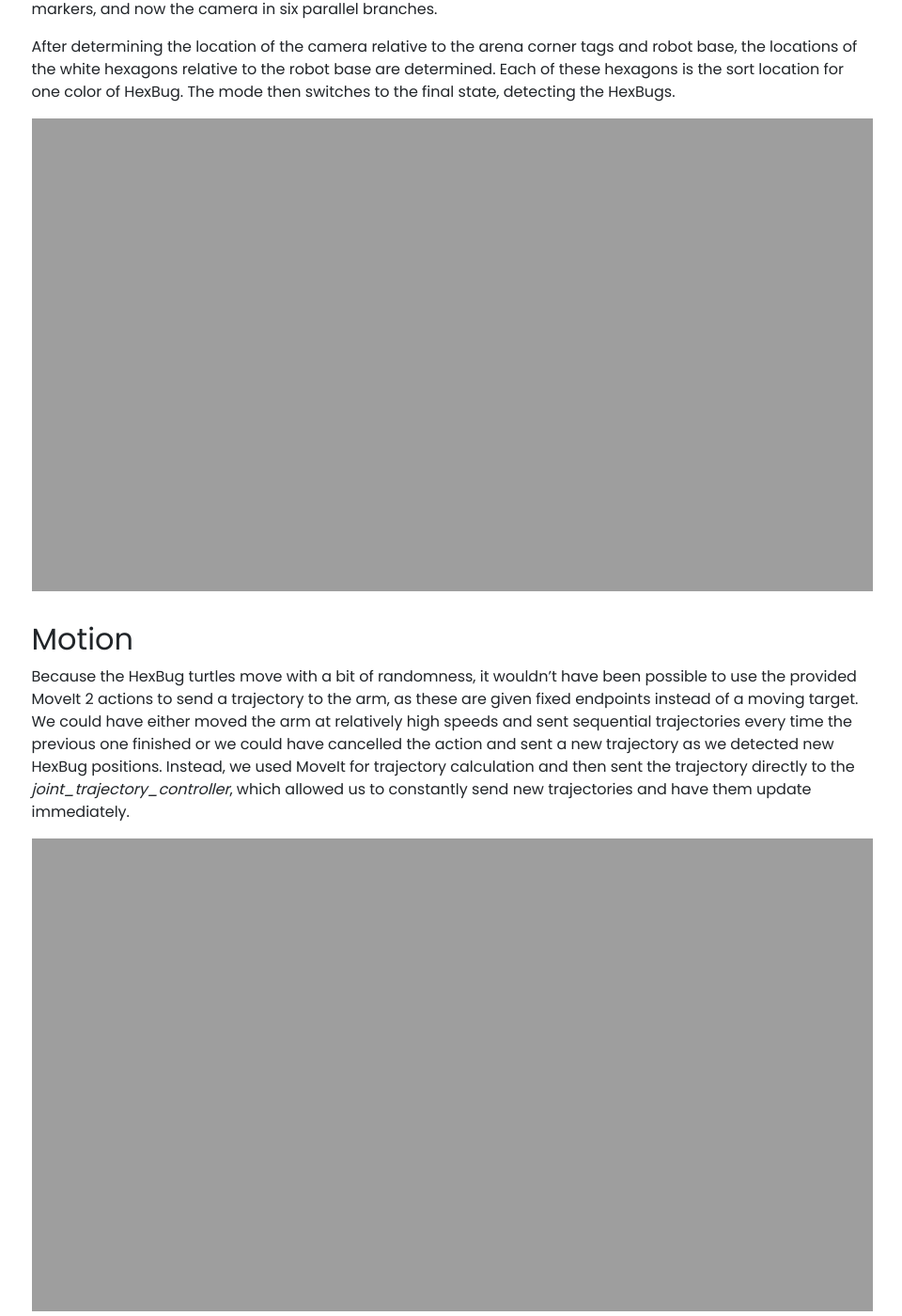
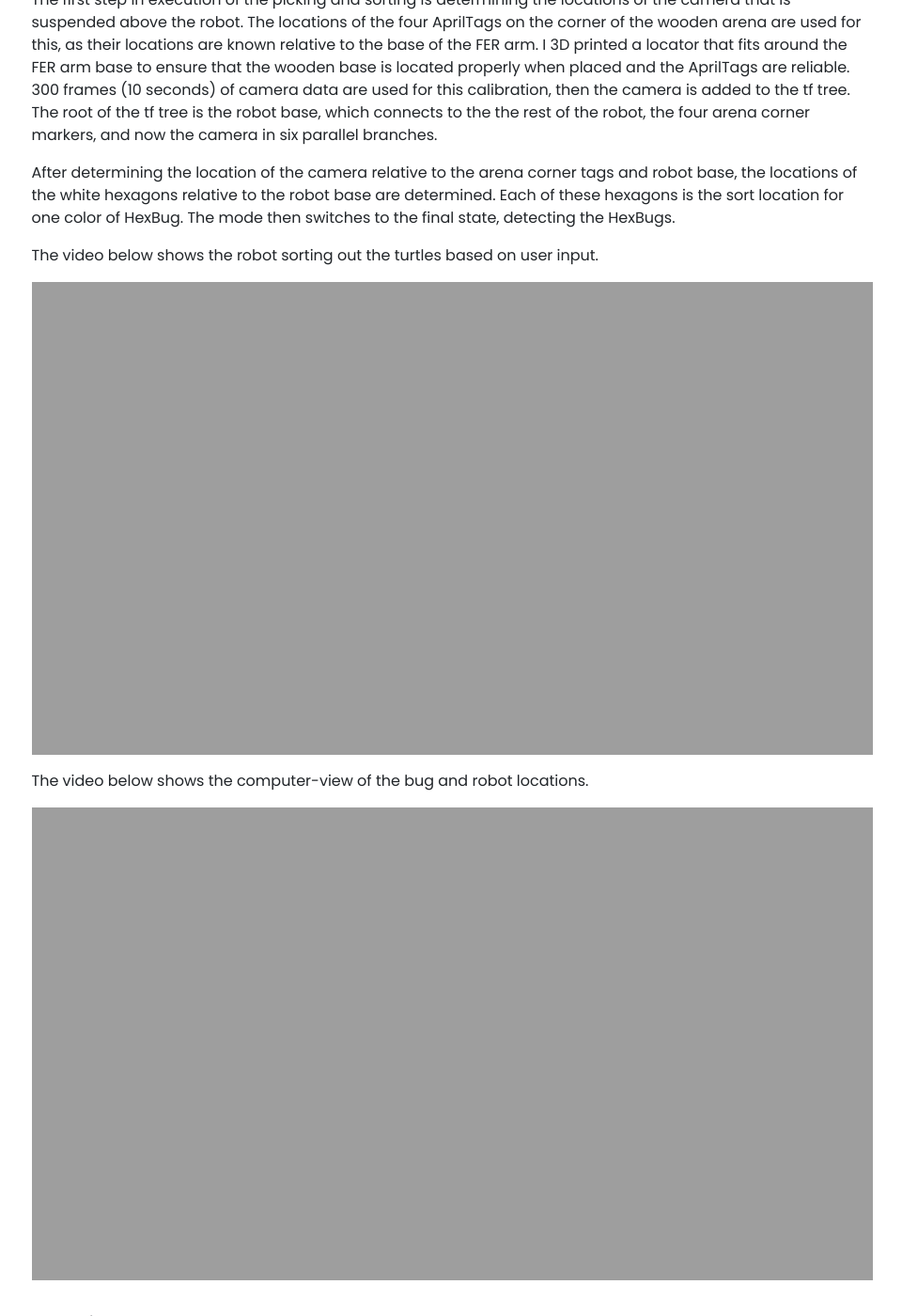
Before and after one commit to tmpegues/tmpegues.github.io, a Jekyll site: the page built from _projects/bug-catcher.md, in a window 1280 px wide and 1400 px high, scrolled down 1042 px. Shown: the whole window at 94% size, without its empty margins (159-1119 px from the left). Built offline with Jekyll 4.4.1, drawn with Linux system fonts in a browser that asks for light colours; some of the changed text lies outside the part shown.

Commit message:
Add bug videos

```diff
--- a/_projects/bug-catcher.md
+++ b/_projects/bug-catcher.md
@@ -12,13 +12,17 @@
 
 My team chose to catch and sort HexBugs by color as the task for our Franka arm to perform. This idea was split into 3 main sub-tasks: determining the location of our camera relative to the robot, determining the positions of the points of interest (HexBugs, locations to sort to) relative to the camera, then moving the robot based on that information. My primary focus was motion.
 
-{% include elements/figure.html image="https://tmpegues.github.io/assets/bug/bug1.png" caption="The FER arm picking up a turtle/HexBug" %}
+{% include elements/video.html id="https://tmpegues.github.io/assets/bug/overview_mute.mp4" caption="The FER arm picking up a turtle/HexBug" %}
 
 ## Position Calculations
 The first step in execution of the picking and sorting is determining the locations of the camera that is suspended above the robot. The locations of the four AprilTags on the corner of the wooden arena are used for this, as their locations are known relative to the base of the FER arm. I 3D printed a locator that fits around the FER arm base to ensure that the wooden base is located properly when placed and the AprilTags are reliable. 300 frames (10 seconds) of camera data are used for this calibration, then the camera is added to the tf tree. The root of the tf tree is the robot base, which connects to the the rest of the robot, the four arena corner markers, and now the camera in six parallel branches.
 
 After determining the location of the camera relative to the arena corner tags and robot base, the locations of the white hexagons relative to the robot base are determined. Each of these hexagons is the sort location for one color of HexBug. The mode then switches to the final state, detecting the HexBugs.
 
+The video below shows the robot sorting out the turtles based on user input.
+{% include elements/video.html id="https://tmpegues.github.io/assets/bug/sort.mp4" %}
+
+The video below shows the computer-view of the bug and robot locations.
 {% include elements/video.html id="https://tmpegues.github.io/assets/bug/rviz.mp4" %}
 
 ## Motion
```
Also changed, not shown: 2 other files.
